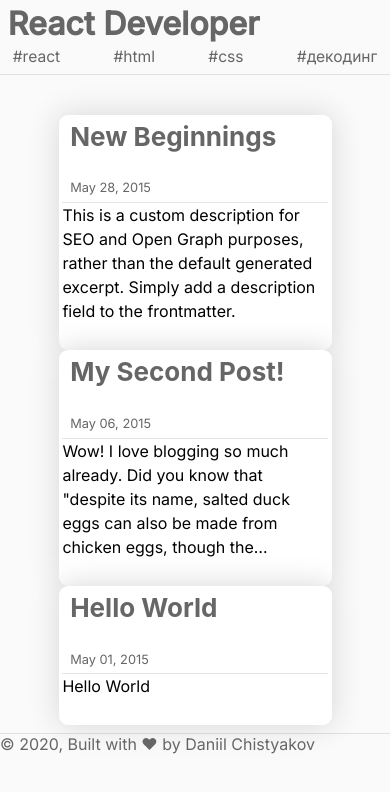
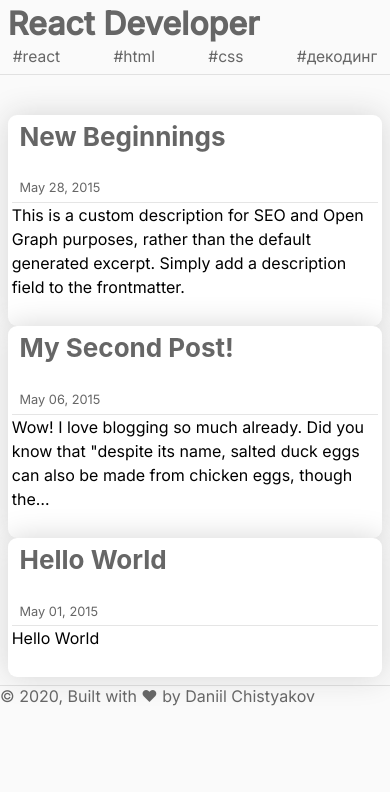
Before and after one commit to DCStudioProjects/react-developer, a Gatsby site: page / in a window 390 px wide. Built offline with nearby package versions, Linux system fonts and the light colour scheme; Gatsby itself is replaced by a stand-in of ours.

Commit message:
UI improvements

```diff
--- a/src/components/layout.css
+++ b/src/components/layout.css
@@ -627,6 +627,9 @@ footer p {
   .desktop_nav a {
     font-size: 4vw;
   }
+  main {
+    padding: 2vw;
+  }
   .grids {
     display: block;
   }
```
